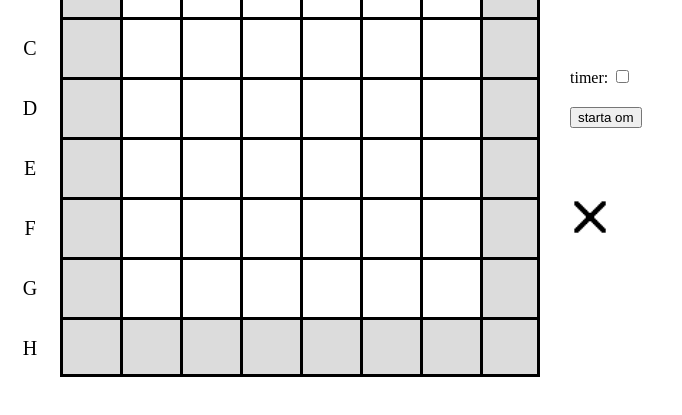
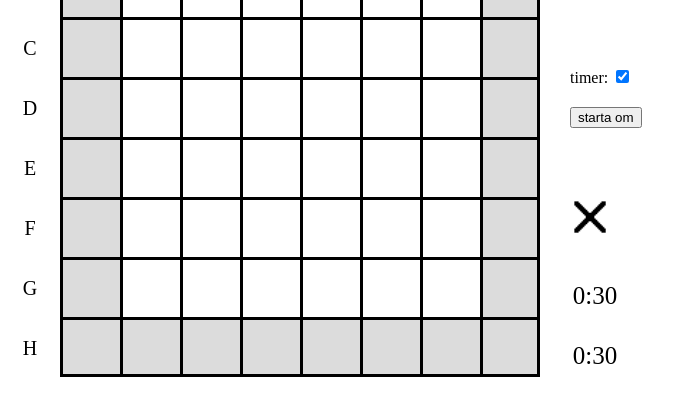
Before and after one commit to 02alexander/02alexander.github.io, a plain HTML site: page index.html in a window 1280 px wide. Shown: the part 163-578 px from the top of the page, without its empty margins (0-682 px from the left). Drawn offline with Linux system fonts and the light colour scheme.

Commit message:
Set default to timer on

```diff
--- a/index.html
+++ b/index.html
@@ -54,8 +54,8 @@
 	<button id="reset-button" onclick="stack4x4.reset(); resetTime()">starta om</button>
 
 	<div id="timer-checkbox-div">
-		timer: <input id="check" type="checkbox" onclick="checkBox()">
-
+		timer: <input id="check" type="checkbox" onclick="checkBox()" checked >
+		<script type="text/javascript">checkBox()</script>
 	</div>
 </body>
 </html>
```
